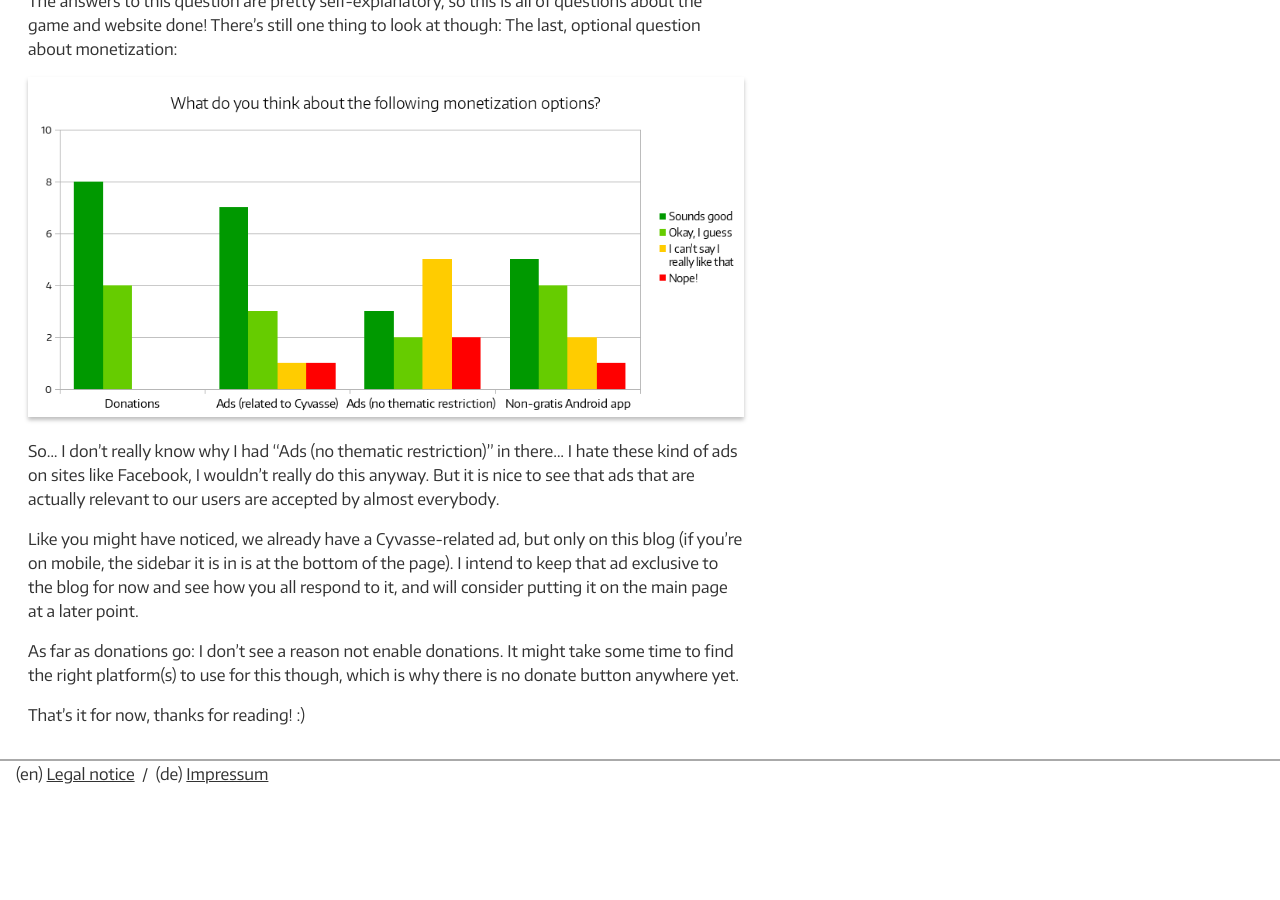
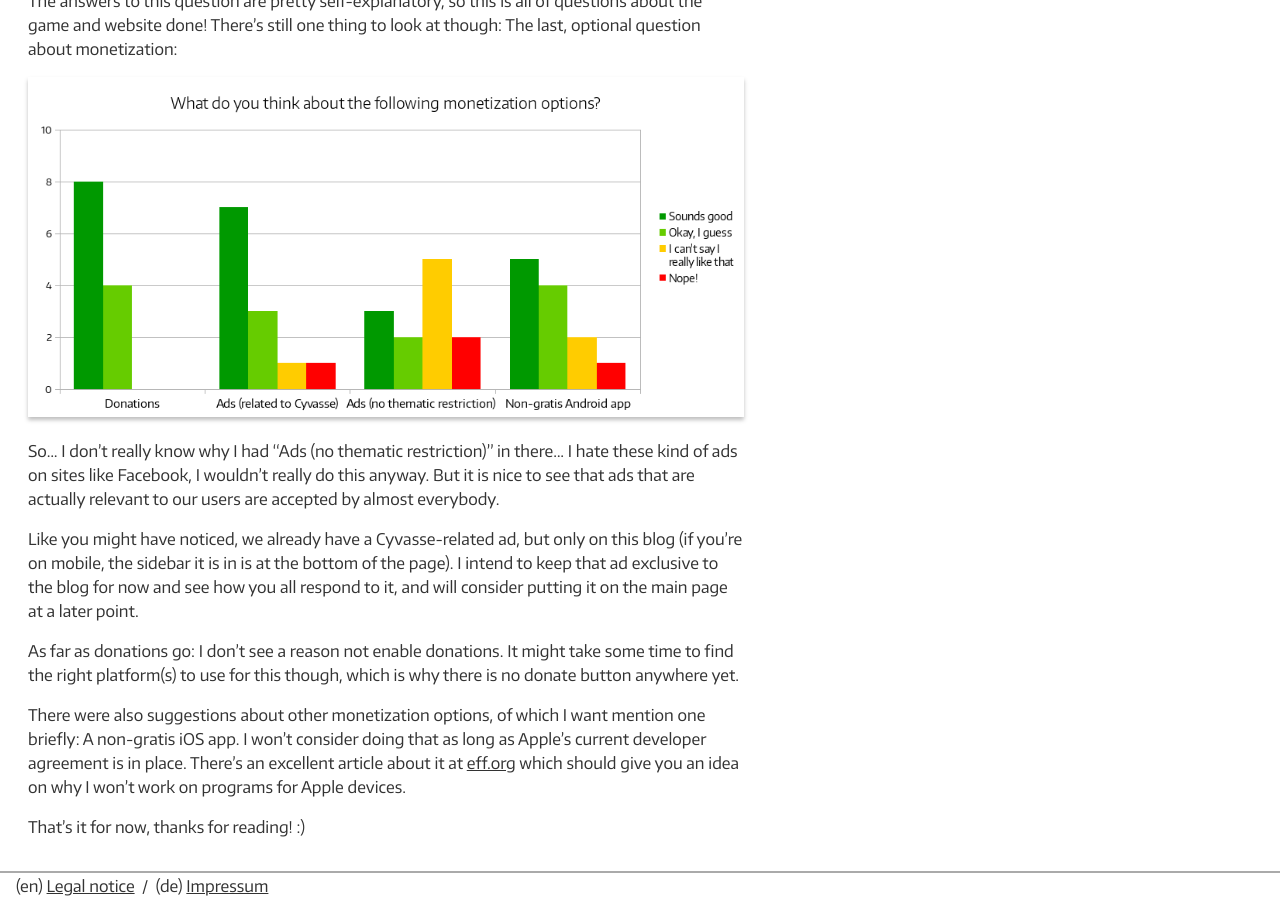
Before and after one commit to cyvasse-online/blog, a Jekyll site: the page built from _posts/2015-09-02-survey-results-development-status.md, in a window 1280 px wide and 900 px high, scrolled down 2139 px. Built offline with Jekyll 4.4.1, drawn with Linux system fonts in a browser that asks for light colours; comment, search, counter and statistics services are not loaded; before the commit the page ends 2927 px from its top, so only the background shows below that.

Commit message:
Added paragraph about iOS app

```diff
--- a/_posts/2015-09-02-survey-results-development-status.md
+++ b/_posts/2015-09-02-survey-results-development-status.md
@@ -91,4 +91,11 @@ As far as donations go: I don't see a reason not enable donations. It might take
 time to find the right platform(s) to use for this though, which is why there is no
 donate button anywhere yet.
 
+There were also suggestions about other monetization options, of which I want mention one
+briefly: A non-gratis iOS app. I won't consider doing that as long as Apple's current
+developer agreement is in place. There's an excellent article about it at [eff.org][x]
+which should give you an idea on why I won't work on programs for Apple devices.
+
+[x]: https://www.eff.org/deeplinks/2010/03/iphone-developer-program-license-agreement-all
+
 That's it for now, thanks for reading! :)
```
